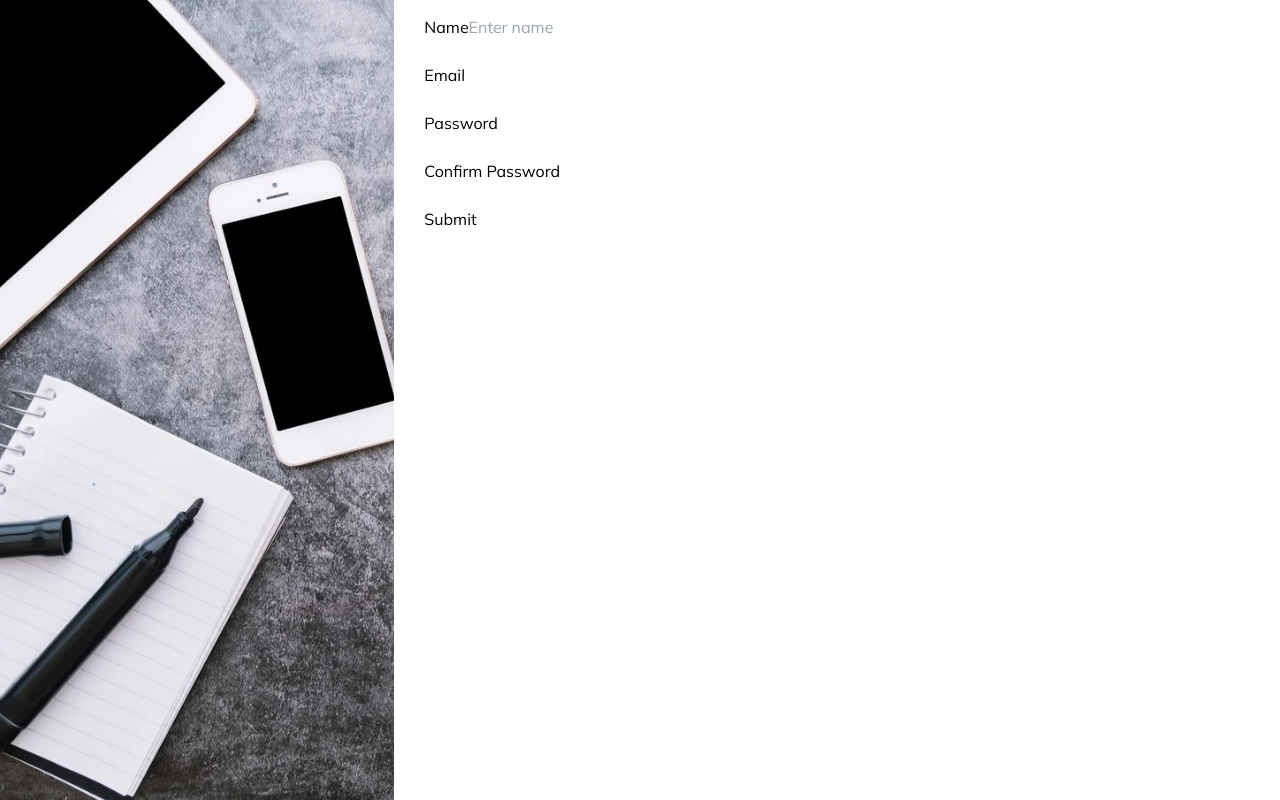
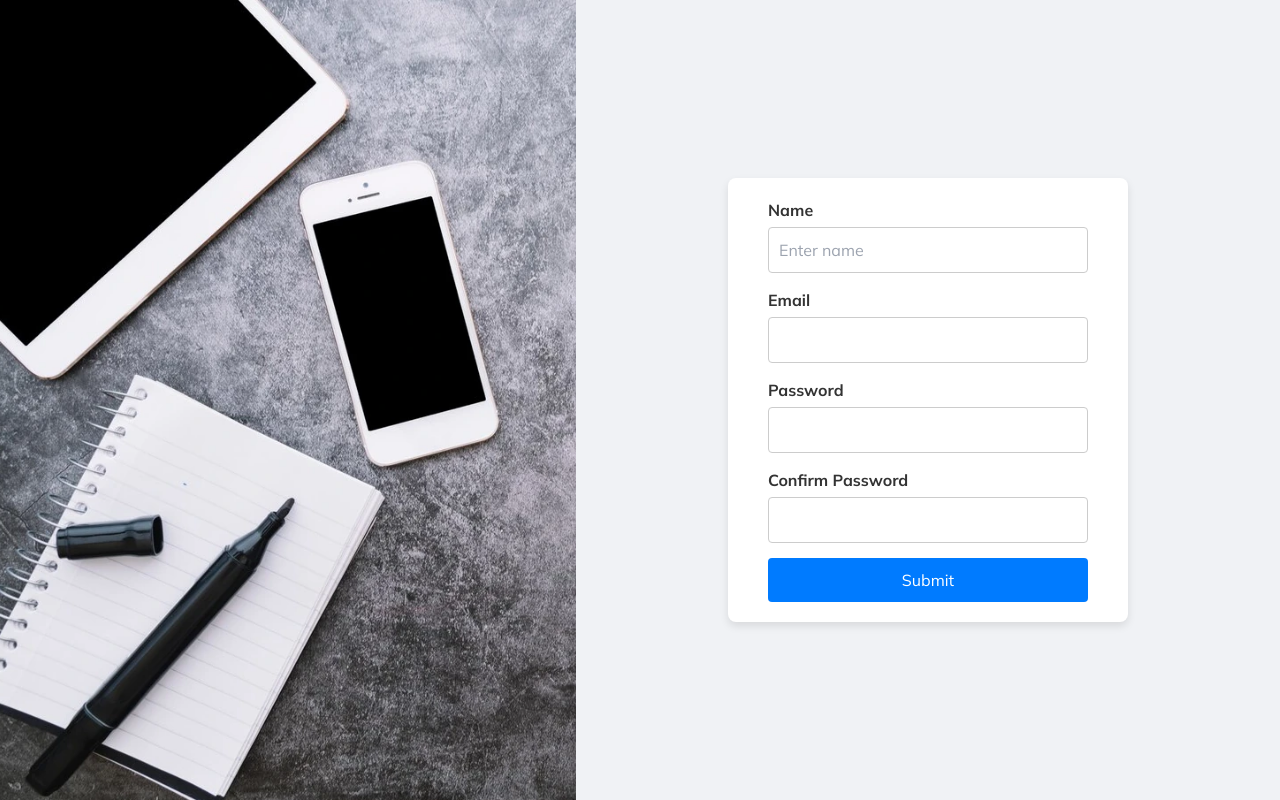
Before and after one commit to Dawid-Femin/e-commerce, a React (Vite) app in the folder client/: page /register in a window 1280 px wide. Built offline with nearby package versions, Linux system fonts and the light colour scheme.

Commit message:
Form style added (#3)
* Created reference to send form from another button

* Test code removed

```diff
--- a/client/src/App.tsx
+++ b/client/src/App.tsx
@@ -6,12 +6,12 @@ import {
   RouterProvider,
   useLocation,
 } from "react-router-dom";
-import Home from "./pages/Home/Home.tsx";
 import Contact from "./pages/Contact/Contact.tsx";
 import { Navigation } from "./components/Navigation/Navigation.tsx";
 import { Login } from "./pages/Login/Login.tsx";
 import { Register } from "./pages/Register/Register.tsx";
 import classes from "./app.module.scss";
+import Home from "./pages/Home/Home.tsx";
 
 function App() {
   const router = createBrowserRouter(
--- a/client/src/components/FormikForms/RegisterForm/RegisterForm.tsx
+++ b/client/src/components/FormikForms/RegisterForm/RegisterForm.tsx
@@ -1,20 +1,26 @@
 import { Field, Form, Formik } from "formik";
-import { FC } from "react";
-import { RegisterFormValidation } from "./RegisterFormValidation.tsx";
+import { RegisterFormValidation } from "./RegisterFormValidation";
 import classes from "../forms.module.scss";
 
-const initialValues = {
+interface FormValues {
+  name: string;
+  email: string;
+  password: string;
+  confirmPassword: string;
+}
+
+const initialValues: FormValues = {
   name: "",
   email: "",
   password: "",
   confirmPassword: "",
 };
 
-const onSubmit = (values: any) => {
+const onSubmit = (values: FormValues) => {
   console.log("Form data:", values);
 };
 
-export const RegisterForm: FC = () => {
+export const RegisterForm = () => {
   return (
     <div className={classes.root}>
       <Formik
@@ -22,33 +28,58 @@ export const RegisterForm: FC = () => {
         validationSchema={RegisterFormValidation}
         onSubmit={onSubmit}
       >
-        {({ errors }) => (
-          <Form>
-            <label htmlFor={"name"}>Name</label>
-            <Field type={"text"} name={"name"} placeholder={"Enter name"} />
-            <br />
-            {errors.name && <small>{errors.name}</small>}
-            <br />
+        {({ errors, touched }) => (
+          <Form className={classes.form}>
+            <div className={classes.formGroup}>
+              <label htmlFor="name">Name</label>
+              <Field
+                type="text"
+                name="name"
+                placeholder="Enter name"
+                className={classes.input}
+              />
+              {errors.name && touched.name && (
+                <small className={classes.error}>{errors.name}</small>
+              )}
+            </div>
 
-            <label htmlFor={"email"}>Email</label>
-            <Field type={"email"} name={"email"} />
-            <br />
-            {errors.email && <small>{errors.email}</small>}
-            <br />
+            <div className={classes.formGroup}>
+              <label htmlFor="email">Email</label>
+              <Field type="email" name="email" className={classes.input} />
+              {errors.email && touched.email && (
+                <small className={classes.error}>{errors.email}</small>
+              )}
+            </div>
 
-            <label htmlFor={"password"}>Password</label>
-            <Field type={"text"} name={"password"} />
-            <br />
-            {errors.password && <small>{errors.password}</small>}
-            <br />
+            <div className={classes.formGroup}>
+              <label htmlFor="password">Password</label>
+              <Field
+                type="password"
+                name="password"
+                className={classes.input}
+              />
+              {errors.password && touched.password && (
+                <small className={classes.error}>{errors.password}</small>
+              )}
+            </div>
 
-            <label htmlFor={"confirmPassword"}>Confirm Password</label>
-            <Field type={"text"} name={"confirmPassword"} />
-            <br />
-            {errors.confirmPassword && <small>{errors.confirmPassword}</small>}
-            <br />
+            <div className={classes.formGroup}>
+              <label htmlFor="confirmPassword">Confirm Password</label>
+              <Field
+                type="password"
+                name="confirmPassword"
+                className={classes.input}
+              />
+              {errors.confirmPassword && touched.confirmPassword && (
+                <small className={classes.error}>
+                  {errors.confirmPassword}
+                </small>
+              )}
+            </div>
 
-            <button type={"submit"}>Submit</button>
+            <button type="submit" className={classes.submitButton}>
+              Submit
+            </button>
           </Form>
         )}
       </Formik>
--- a/client/src/components/FormikForms/forms.module.scss
+++ b/client/src/components/FormikForms/forms.module.scss
@@ -1,4 +1,62 @@
 .root {
-  margin: 0 auto;
-  padding: 0 15px;
+  display: flex;
+  justify-content: center;
+  align-items: center;
+  min-height: 100vh;
+  background-color: #f0f2f5;
 }
+
+.form {
+  background: #fff;
+  padding: 20px 40px;
+  border-radius: 8px;
+  box-shadow: 0 4px 8px rgba(0, 0, 0, 0.1);
+  width: 100%;
+  max-width: 400px;
+}
+
+.formGroup {
+  margin-bottom: 15px;
+}
+
+label {
+  display: block;
+  margin-bottom: 5px;
+  font-weight: bold;
+  color: #333;
+}
+
+.input {
+  width: 100%;
+  padding: 10px;
+  border: 1px solid #ccc;
+  border-radius: 4px;
+  transition: border-color 0.3s;
+}
+
+.input:focus {
+  border-color: #007bff;
+  outline: none;
+}
+
+.error {
+  color: #d9534f;
+  font-size: 12px;
+  margin-top: 5px;
+}
+
+.submitButton {
+  width: 100%;
+  padding: 10px;
+  border: none;
+  border-radius: 4px;
+  background-color: #007bff;
+  color: white;
+  font-size: 16px;
+  cursor: pointer;
+  transition: background-color 0.3s;
+}
+
+.submitButton:hover {
+  background-color: #0056b3;
+}
--- a/client/src/pages/Home/Home.tsx
+++ b/client/src/pages/Home/Home.tsx
@@ -1,8 +1,9 @@
+import { FC } from "react";
 import classes from "./home.module.scss";
 import { HeroSlider } from "../../components/HeroSlider/HeroSlider.tsx";
 import images from "../../assets/images.json";
 
-const Home = () => {
+const Home: FC = () => {
   return (
     <div className={classes.root}>
       <HeroSlider images={images} />
--- a/client/src/pages/Register/Register.tsx
+++ b/client/src/pages/Register/Register.tsx
@@ -11,7 +11,7 @@ export const Register = () => {
         <Box component="div" className={classes.aside}>
           <ImageFull image={registerImage} alt={"Login image"} />
         </Box>
-        <Box component="div" className={`container ${classes.main}`}>
+        <Box component="div" className={classes.main}>
           <RegisterForm />
         </Box>
       </Box>
```
